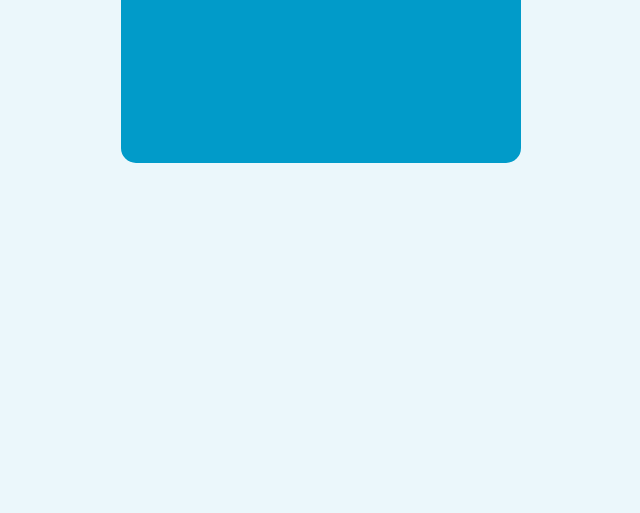
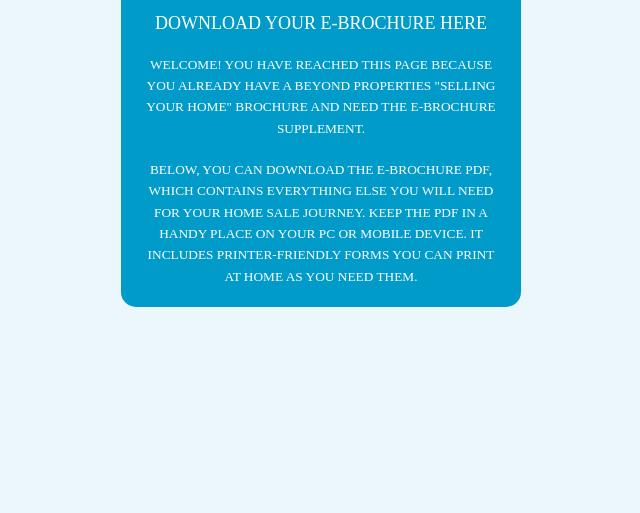
Before and after one commit to inPresence/http-sellerbrochure, a plain HTML site: page index.html in a window 1280 px wide. Shown: the part 287-800 px from the top of the page, without its empty margins (319-959 px from the left). Drawn offline with Linux system fonts and the light colour scheme.

Commit message:
added text content

```diff
--- a/index.html
+++ b/index.html
@@ -11,7 +11,10 @@
 <body>
     <div class="row">
         <div class="large-3 large-centered columns" id="main">
-
+            <h1>Selling Your Home</h1>
+            <h5>Download Your e-Brochure Here</h5>
+            <p>Welcome! You have reached this page because you already have a Beyond Properties "Selling Your Home" brochure and need the e-brochure supplement.</p>
+            <p>Below, you can download the e-brochure PDF, which contains everything else you will need for your home sale journey. Keep the PDF in a handy place on your PC or mobile device. It includes printer-friendly forms you can print at home as you need them.</p>
         </div>
     </div>
 </body>
--- a/main.css
+++ b/main.css
@@ -1,13 +1,37 @@
 body {
     background-color: #ebf7fb;
+    color: white;
 }
 
 #main {
-    height: 200px;
+    /*height: 200px;*/
     width: 400px;
     border-radius: 15px;
 
-    margin-top: 25%;
+    margin-top: 20%;
 
     background-color: #019bc9;
+
+    font-family: Futura;
+
+    padding: 10px;
 }
+
+h1, h5 {
+    font-family: Futura;
+
+    text-transform: uppercase;
+    text-align: center;
+
+    color: white;
+}
+
+p {
+    text-transform: uppercase;
+    text-align: center;
+
+    padding: 10px;
+    margin-bottom: 0;
+
+    font-size: 10pt;
+}
```
